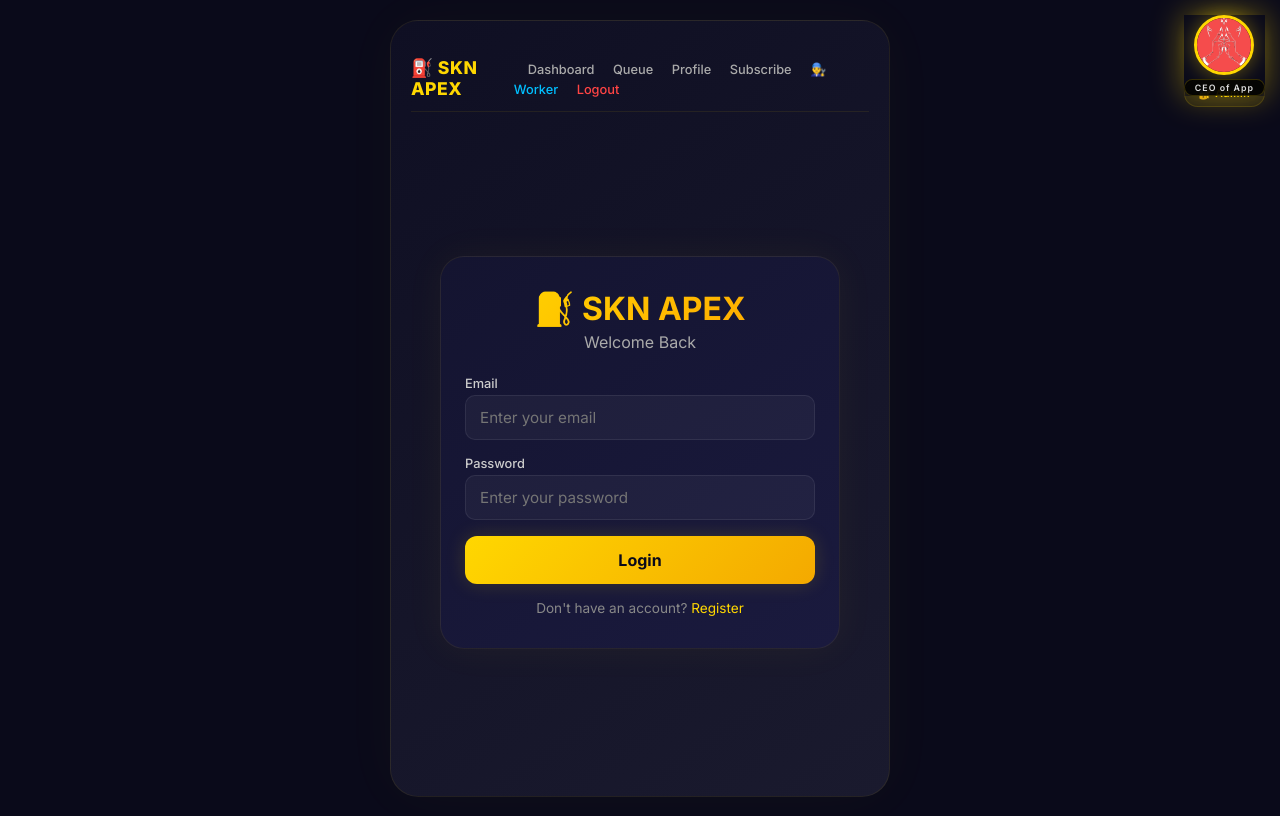
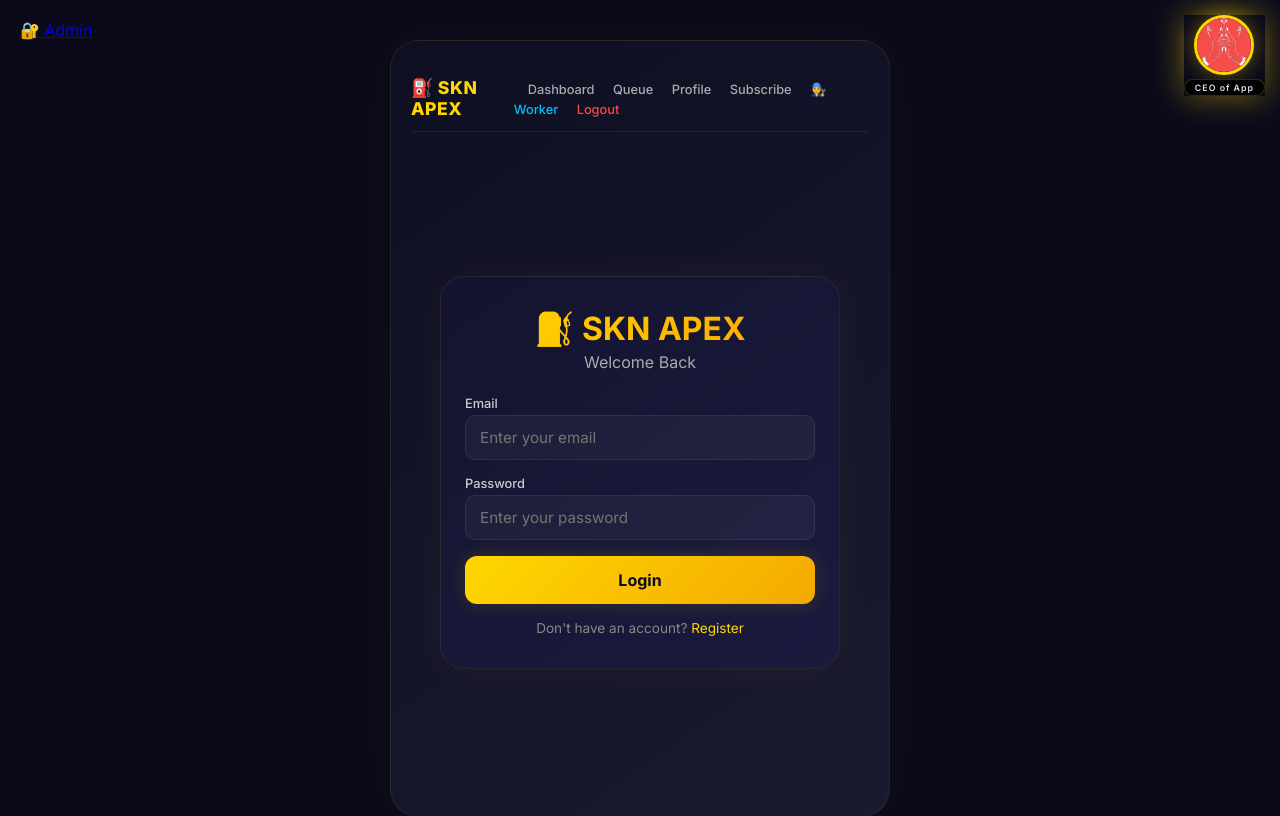
Before and after one commit to PUSHCLASH/skn-apex, a Flask app: page /login in a window 1280 px wide. Shown: the top 816 px of the page. Run offline with Flask 3, Linux system fonts and the light colour scheme; some libraries are stand-ins or nearby versions.

Commit message:
Update base.html

```diff
--- a/templates/base.html
+++ b/templates/base.html
@@ -9,7 +9,10 @@
     <link href="https://fonts.googleapis.com/css2?family=Inter:wght@400;500;600;700;800;900&display=swap" rel="stylesheet">
 </head>
 <body>
-    <!-- CEO Badge -->
+    <!-- Admin Button - TOP LEFT -->
+    <a href="/admin-login" class="admin-btn-top-left">🔐 Admin</a>
+
+    <!-- CEO Badge - TOP RIGHT -->
     <div class="ceo-badge" onclick="openCEOModal()">
         <img src="/static/images/ceo-logo.png" alt="CEO" class="ceo-avatar">
         <span class="ceo-label">CEO of App</span>
@@ -34,9 +37,6 @@
         </div>
     </div>
 
-    <!-- Admin Button -->
-    <a href="/admin-login" class="admin-btn">🔐 Admin</a>
-
     <!-- Main App Container -->
     <div class="app-container">
         <nav class="navbar">
@@ -57,15 +57,12 @@
         function openCEOModal() {
             document.getElementById('ceoModal').style.display = 'flex';
         }
-
         function closeCEOModal() {
             document.getElementById('ceoModal').style.display = 'none';
         }
-
         document.addEventListener('keydown', function(e) {
             if (e.key === 'Escape') closeCEOModal();
         });
-
         console.log('✅ SKN APEX loaded');
     </script>
 </body>
```
